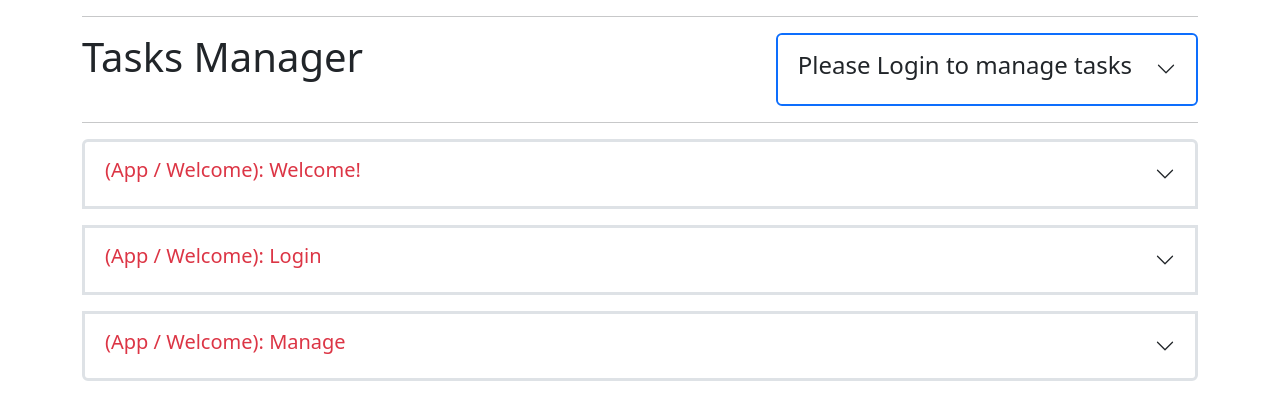
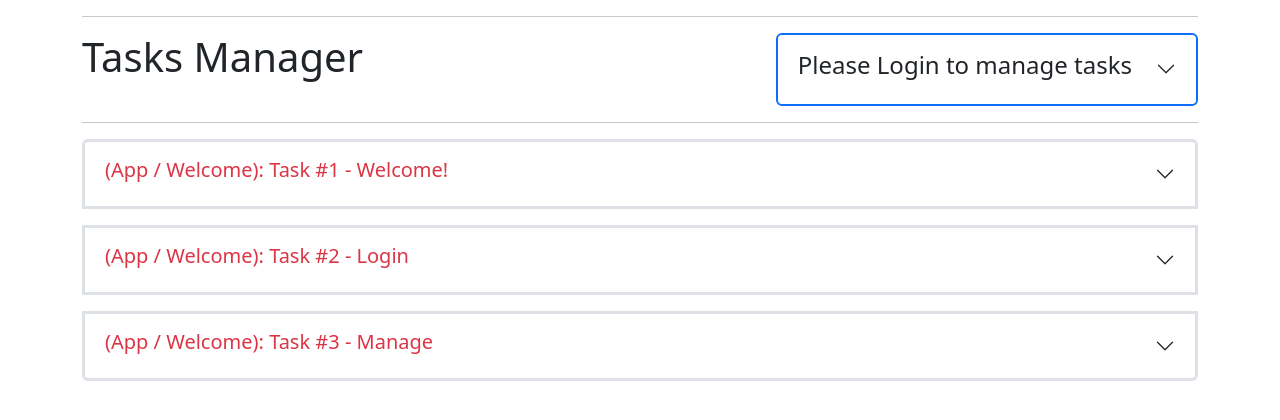
Before and after one commit to CojaONIX/react-tasks, a React (Create React App) app: page / in a window 1280 px wide. Shown: the top 420 px of the page. Built offline with nearby package versions, Linux system fonts and the light colour scheme.

Commit message:
homework 17

```diff
--- a/src/Components/AddTaskForm.jsx
+++ b/src/Components/AddTaskForm.jsx
@@ -1,6 +1,6 @@
 import {useState} from 'react';
 import {useForm} from "react-hook-form";
-import {Button, Collapse, Form} from "react-bootstrap";
+import {Button, Col, Collapse, Form, Row} from "react-bootstrap";
 import {defaultCategories} from "../Data/Default";
 import {useRecoilValue, useSetRecoilState} from "recoil";
 import {appDataState} from "../States/appDataState";
@@ -44,10 +44,10 @@ const AddTaskForm = () => {
                     <Collapse in={open}>
                         <div id="add-task-form-collapse">
                             <Form onSubmit={handleSubmit(formSubmitted)}>
-
+                                <Row>
+                                    <Col xs={4}>
                                         <Form.Group className="mb-3" controlId="category">
-                                    <Form.Label>Category <span
-                                        className="text-danger">* {errors.category && errors.category.message}</span></Form.Label>
+                                            <Form.Label>Category <span className="text-danger">* {errors.category && errors.category.message}</span></Form.Label>
                                             <Form.Select
                                                 aria-label="Category select" {...register("category", {required: 'Category select is required'})}>
                                                 <option value="">Choose...</option>
@@ -55,7 +55,8 @@ const AddTaskForm = () => {
                                                     <option key={category} value={category}>{category}</option>))}
                                             </Form.Select>
                                         </Form.Group>
-
+                                    </Col>
+                                    <Col>
                                         <Form.Group className="mb-3" controlId="title">
                                             <Form.Label>Title <span
                                                 className="text-danger">* {errors.title && errors.title.message}</span></Form.Label>
@@ -67,6 +68,8 @@ const AddTaskForm = () => {
                                                 autoFocus
                                             />
                                         </Form.Group>
+                                    </Col>
+                                </Row>
 
                                 <Form.Group className="mb-3" controlId="body">
                                     <Form.Label>Body <span className="text-danger">* {errors.body && errors.body.message}</span></Form.Label>
--- a/src/Data/Default.js
+++ b/src/Data/Default.js
@@ -1,5 +1,5 @@
 
-export const appVersion = 1.1;
+export const appVersion = 1.2;
 
 export const defaultCategories = ['Frontend', 'Backend', 'Design'];
 export const defaultTasks =
@@ -8,7 +8,7 @@ export const defaultTasks =
             id: 1714303546000,
             owner: 'App',
             category: 'Welcome',
-            title: 'Welcome!',
+            title: 'Task #1 - Welcome!',
             body: 'Dobrodosli u WebApp TaskManager v' + appVersion,
             finished: false
         },
@@ -16,7 +16,7 @@ export const defaultTasks =
             id: 1714303547000,
             owner: 'App',
             category: 'Welcome',
-            title: 'Login',
+            title: 'Task #2 - Login',
             body: 'Ulogujte se sa jednim od default korisnika da bi imali dodatne funkcije!',
             finished: false
         },
@@ -24,7 +24,7 @@ export const defaultTasks =
             id: 1714303548000,
             owner: 'App',
             category: 'Welcome',
-            title: 'Manage',
+            title: 'Task #3 - Manage',
             body: 'Bravo! Sada mozete potpuno da kontrolisete taskove.',
             finished: false
         }
```
Also changed, not shown: 1 other file (tests, documents, lock files or other folders). Lines whose indentation alone changed are shown as unchanged.
